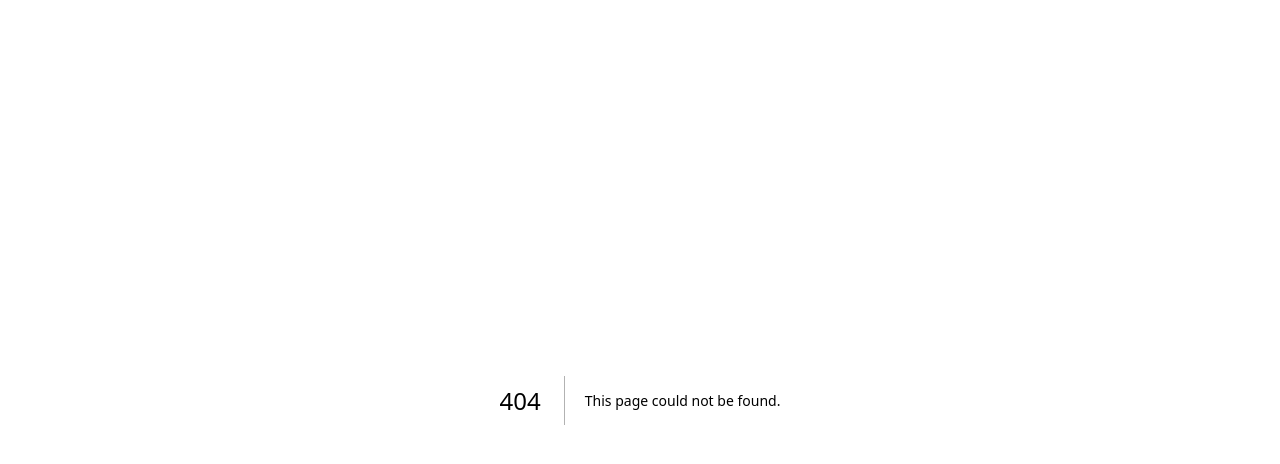
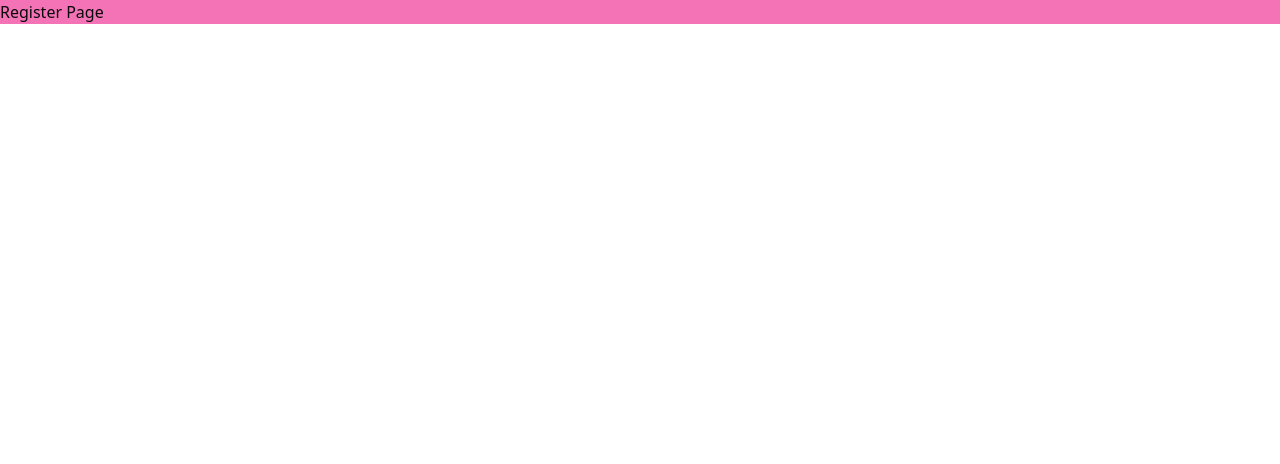
Before and after one commit to DebojyotiMishra/atlas, a Next.js app: page /register in a window 1280 px wide. Before the commit this address had no page. Shown: the top 464 px of the page. Built offline with nearby package versions, Linux system fonts and the light colour scheme.

Commit message:
file structure

```diff
--- /dev/null
+++ b/app/(auth)/(routes)/layout.tsx
@@ -0,0 +1,13 @@
+const RootLayout = ({
+    children
+}: {
+    children: React.ReactNode;
+}) => {
+    return (
+        <div className="h-full bg-pink-400">
+            {children}
+        </div>
+     );
+}
+
+export default RootLayout;
--- /dev/null
+++ b/app/(auth)/(routes)/login/page.tsx
@@ -0,0 +1,9 @@
+const LoginPage = () => {
+    return (
+        <div>
+            <h1>Login Page</h1>
+        </div>
+     );
+}
+
+export default LoginPage;
--- /dev/null
+++ b/app/(auth)/(routes)/register/page.tsx
@@ -0,0 +1,9 @@
+const RegisterPage = () => {
+    return (
+        <div>
+            <h1>Register Page</h1>
+        </div>
+    );
+}
+
+export default RegisterPage;
--- a/app/page.tsx
+++ b/app/(root)/page.tsx
@@ -1,8 +1,8 @@
-import { Button } from '@/components/ui/button';
+import { Button } from "@/components/ui/button";
 
 export default function Home() {
   return (
-    <div >
+    <div>
       <p className="text-red-900 font-bold text-7xl">Hello Atlas</p>
       <Button>Click me!</Button>
     </div>
--- /dev/null
+++ b/app/test/page.tsx
@@ -0,0 +1,9 @@
+const TestPage = () => {
+    return (
+        <div>
+            <h1>Test Page</h1>
+        </div>
+     );
+}
+
+export default TestPage;
```
Also changed, not shown: app/globals.css (+12 -1 lines).
